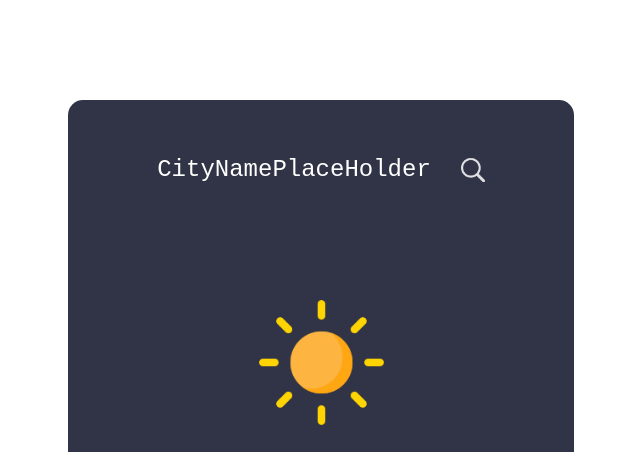
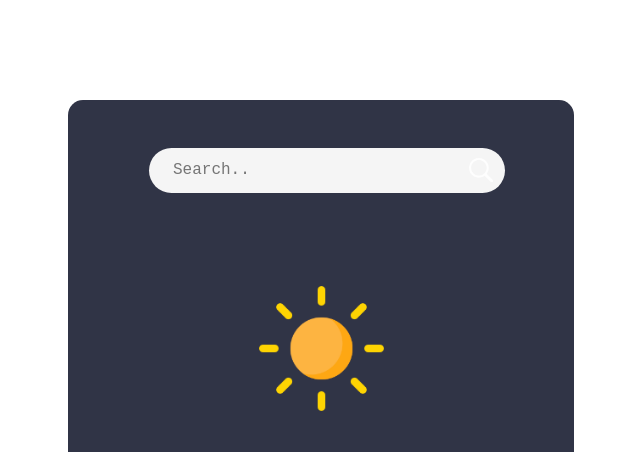
Before and after one commit to CodeLikeObama/WeatherApp, a plain HTML site: page index.html in a window 1280 px wide. Shown: the top 452 px of the page, without its empty margins (319-959 px from the left). Drawn offline with Linux system fonts and the light colour scheme.

Commit message:
added searchbar CSS

```diff
--- a/style.css
+++ b/style.css
@@ -14,7 +14,7 @@
 }
 
 .CityName {
-    display: block;
+    display: none;
     margin-top: 28px;
     font-size: x-large;
     font-family: monospace, "Victor Mono";
@@ -22,9 +22,18 @@
 }
 
 .searchBar {
-    display: none;
-    margin-top: 60px;
+    display: block;
+    margin-top: 48px;
     font-family: monospace, "Victor Mono";
+    width: 95%;
+    height: 2.8rem;
+    background: #f5f5f5;
+    outline: none;
+    border: none;
+    border-radius: 1.625rem;
+    padding: 0 3.5rem 0 1.5rem;
+    font-size: 1rem;
+    margin-left: 0;
 }
 /** https://upload.wikimedia.org/wikipedia/commons/thumb/5/55/Magnifying_glass_icon.svg/1024px-Magnifying_glass_icon.svg.png */
 .searchButton {
```
